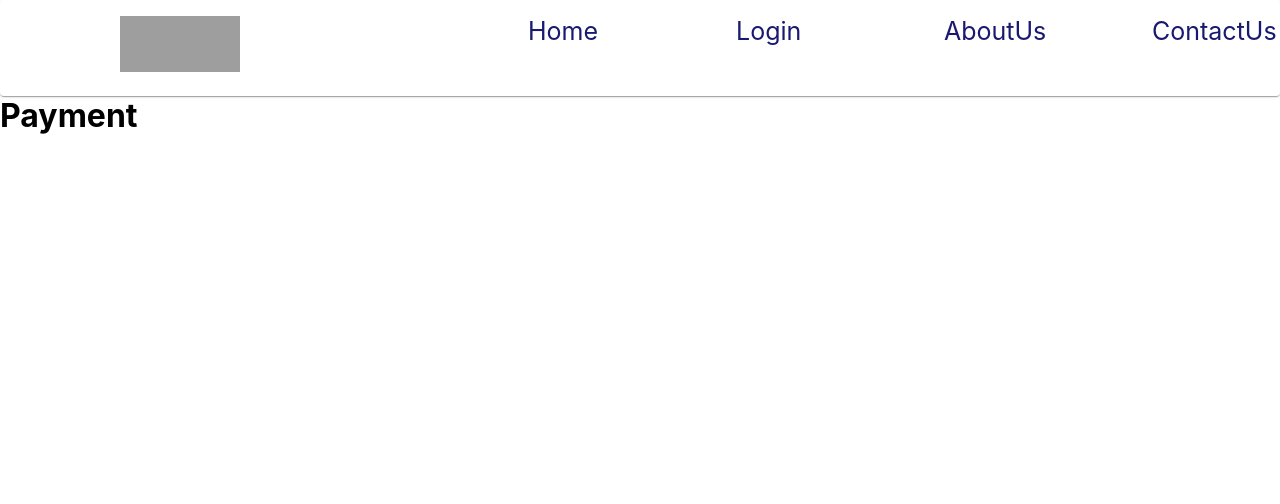
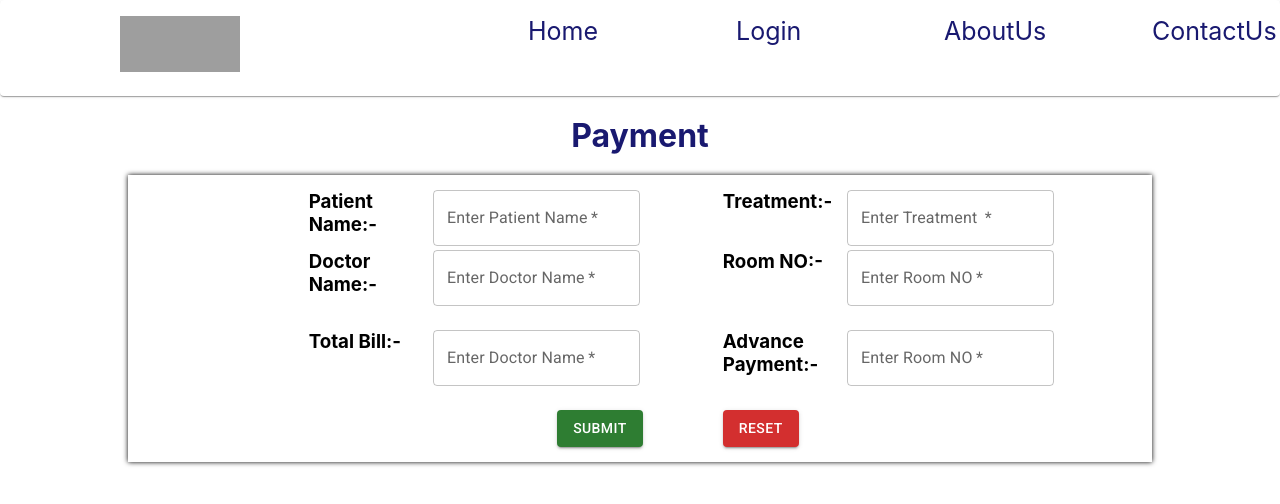
Before and after one commit to Pravin0545/HMS, a React (Create React App) app: page /administration/payment in a window 1280 px wide. Shown: the top 504 px of the page. Built offline with nearby package versions, Linux system fonts and the light colour scheme; grey boxes are pictures that could not be loaded.

Commit message:
HMS Project Pravin

```diff
--- a/src/Component/Administration/Patient/PatientsDetails.jsx
+++ b/src/Component/Administration/Patient/PatientsDetails.jsx
@@ -3,15 +3,15 @@ import { Link } from "react-router-dom";
 
 export const PatientsDetails = () => {
   return (
-    <div >
-      <h1 style={{textAlign:"center",color:"blue",margin:"20px"}}>PatientsDetails</h1>
+    <div>
+      <h1 className="admin">PatientsDetails</h1>
       <div className="partientdetailsnavbar">
         <Link to="/administration/patientdetails/newappointment">
           New Appointment
         </Link>
-      <Link to="/administration/patientdetails/todaysappointment">
+        {/* <Link to="/administration/patientdetails/todaysappointment">
         Today's Appointment
-      </Link>
+      </Link> */}
         <Link to="/administration/patientdetails/details">Details</Link>
       </div>
     </div>
--- a/src/Component/Administration/Room/Room.jsx
+++ b/src/Component/Administration/Room/Room.jsx
@@ -4,7 +4,7 @@ import { Link } from "react-router-dom";
 export const Room = () => {
   return (
     <div>
-      <h1>Room</h1>
+      <h1 className="admin">Room</h1>
       <Link to="/administration/room/roomallocatiom">Room Allocatiom</Link>
       <Link to="/administration/room/roomallocatiomdetails">
         Room Allocatiom Details
--- a/src/Component/Administration/Room/RoomAllocate.jsx
+++ b/src/Component/Administration/Room/RoomAllocate.jsx
@@ -1,9 +1,83 @@
 import React from "react";
+import { Grid, TextField, Button } from "@mui/material";
 
 export const RoomAllocate = () => {
   return (
     <div>
-      <h1>RoomAllocate</h1>
+      <h1 className="roomal">RoomAllocate</h1>
+      <div className="appointmentapplication">
+        <Grid container>
+          <Grid item xs={2}></Grid>
+          <Grid item xs={1.5}>
+            <h3>Patient Name:-</h3>
+          </Grid>
+          <Grid item xs={2.5}>
+            <TextField
+              variant="outlined"
+              label="Enter Patient Name"
+              type="text"
+              required
+            ></TextField>
+          </Grid>
+          <Grid item xs={1}></Grid>
+
+          <Grid item xs={1.5}>
+            <h3>Treatment:-</h3>
+          </Grid>
+          <Grid item xs={2.5}>
+            <TextField
+              variant="outlined"
+              label="Enter Treatment "
+              type="text"
+              required
+            ></TextField>
+          </Grid>
+          <Grid item xs={1}></Grid>
+          <br />
+          <br />
+          <br />
+          <Grid item xs={2}></Grid>
+          <Grid item xs={1.5}>
+            <h3>Doctor Name:-</h3>
+          </Grid>
+          <Grid item xs={2.5}>
+            <TextField
+              variant="outlined"
+              label="Enter Doctor Name"
+              type="text"
+              required
+            ></TextField>
+          </Grid>
+          <Grid item xs={1}></Grid>
+          <Grid item xs={1.5}>
+            <h3>Room NO:-</h3>
+          </Grid>
+          <Grid item xs={2.5}>
+            <TextField
+              variant="outlined"
+              label="Enter Room NO"
+              type="text"
+              required
+            ></TextField>
+          </Grid>
+          <Grid item xs={1}></Grid>
+          <br />
+          <br />
+          <br />
+          <br />
+          <Grid item xs={5}></Grid>
+          <Grid item xs={2}>
+            <Button variant="contained" color="success">
+              Submit
+            </Button>
+          </Grid>
+          <Grid item xs={2}>
+            <Button variant="contained" color="error">
+              Cancel
+            </Button>
+          </Grid>
+        </Grid>
+      </div>
     </div>
   );
 };
--- a/src/Component/Administration/Room/RoomAllocateDetails.jsx
+++ b/src/Component/Administration/Room/RoomAllocateDetails.jsx
@@ -1,9 +1,29 @@
 import React from "react";
+import { Card, CardContent, Grid } from "@mui/material";
 
 export const RoomAllocateDetails = () => {
   return (
     <div>
-      <h1>RoomAllocateDetails</h1>
+      <h1 className="roomal">RoomAllocateDetails</h1>
+      {/* <h2 style={{textAlign:"center",color:"blue",margin:"20px"}}>Details</h2> */}
+      <Card className="patientdetails1">
+        <CardContent className="patientdetails">
+          <Grid container>
+            <Grid item xs={3}>
+              <h4>Pravin Chittoji</h4>
+            </Grid>
+            <Grid item xs={3}>
+              <h4>Bone and Joint</h4>
+            </Grid>
+            <Grid item xs={3}>
+              <h4>DR.M.K.Gandhi</h4>
+            </Grid>
+            <Grid item xs={3}>
+              <h4>Room.NO 103</h4>
+            </Grid>
+          </Grid>
+        </CardContent>
+      </Card>
     </div>
   );
 };
--- a/src/Component/Administration/payment/Payment.jsx
+++ b/src/Component/Administration/payment/Payment.jsx
@@ -1,9 +1,112 @@
 import React from "react";
+import { Grid, TextField, Button } from "@mui/material";
 
 export const Payment = () => {
   return (
     <div>
-      <h1>Payment</h1>
+      <h1 className="roomal">Payment</h1>
+      <div className="appointmentapplication">
+        <Grid container>
+          <Grid item xs={2}></Grid>
+          <Grid item xs={1.5}>
+            <h3>Patient Name:-</h3>
+          </Grid>
+          <Grid item xs={2.5}>
+            <TextField
+              variant="outlined"
+              label="Enter Patient Name"
+              type="text"
+              required
+            ></TextField>
+          </Grid>
+          <Grid item xs={1}></Grid>
+
+          <Grid item xs={1.5}>
+            <h3>Treatment:-</h3>
+          </Grid>
+          <Grid item xs={2.5}>
+            <TextField
+              variant="outlined"
+              label="Enter Treatment "
+              type="text"
+              required
+            ></TextField>
+          </Grid>
+          <Grid item xs={1}></Grid>
+          <br />
+          <br />
+          <br />
+          <Grid item xs={2}></Grid>
+          <Grid item xs={1.5}>
+            <h3>Doctor Name:-</h3>
+          </Grid>
+          <Grid item xs={2.5}>
+            <TextField
+              variant="outlined"
+              label="Enter Doctor Name"
+              type="text"
+              required
+            ></TextField>
+          </Grid>
+          <Grid item xs={1}></Grid>
+          <Grid item xs={1.5}>
+            <h3>Room NO:-</h3>
+          </Grid>
+          <Grid item xs={2.5}>
+            <TextField
+              variant="outlined"
+              label="Enter Room NO"
+              type="text"
+              required
+            ></TextField>
+          </Grid>
+          <Grid item xs={1}></Grid>
+          <br />
+          <br />
+          <br />
+          <br />
+          <Grid item xs={2}></Grid>
+          <Grid item xs={1.5}>
+            <h3>Total Bill:-</h3>
+          </Grid>
+          <Grid item xs={2.5}>
+            <TextField
+              variant="outlined"
+              label="Enter Doctor Name"
+              type="text"
+              required
+            ></TextField>
+          </Grid>
+          <Grid item xs={1}></Grid>
+          <Grid item xs={1.5}>
+            <h3>Advance Payment:-</h3>
+          </Grid>
+          <Grid item xs={2.5}>
+            <TextField
+              variant="outlined"
+              label="Enter Room NO"
+              type="text"
+              required
+            ></TextField>
+          </Grid>
+          <Grid item xs={1}></Grid>
+          <br />
+          <br />
+          <br />
+          <br />
+          <Grid item xs={5}></Grid>
+          <Grid item xs={2}>
+            <Button variant="contained" color="success">
+              Submit
+            </Button>
+          </Grid>
+          <Grid item xs={2}>
+            <Button variant="contained" color="error">
+              Reset
+            </Button>
+          </Grid>
+        </Grid>
+      </div>
     </div>
   );
 };
--- a/src/Component/Common.css
+++ b/src/Component/Common.css
@@ -1,6 +1,7 @@
-*{
+* {
     margin: 0;
 }
+
 .logo {
     width: 200px;
     height: 80px;
@@ -85,7 +86,7 @@ a {
 .footer {
     background-color: #191970;
     color: white;
-    height: 200px;
+    height: 80px;
 }
 
 .dcard1 {
@@ -93,25 +94,36 @@ a {
     border: 2px solid #191970;
     margin: 10px 10px 40px 40px;
 }
-.appointmentapplication{
+
+.appointmentapplication {
     box-shadow: 0 0px 5px black;
     padding: 15px;
     margin-left: 10%;
     margin-right: 10%;
 
 }
-.patientdetails1{
+
+.patientdetails1 {
     margin: 15px;
     border: 1px solid black;
 }
-.patientdetails h4{
+
+.patientdetails h4 {
     margin: 0;
 }
-.partientdetailsnavbar{
+
+.partientdetailsnavbar {
     box-shadow: 0px 0px 5px #2AAA8A;
     padding: 15px;
 }
-.partientdetailsnavbar a{
-    color: blue;
+
+.partientdetailsnavbar a {
+    color: #191970;
     margin-left: 150px;
 }
+
+.roomal {
+    text-align: center;
+    padding: 20px;
+    color: #191970;
+}
--- a/src/Component/Home/Registration.jsx
+++ b/src/Component/Home/Registration.jsx
@@ -1,9 +1,98 @@
 import React from "react";
+import { Grid, TextField, Button } from "@mui/material";
 
 export const Registration = () => {
   return (
     <div>
-      <h1 className="admin">Registration</h1>
+      <h2 style={{ textAlign: "center", color: " #2AAA8A", margin: "20px" }}>
+        NewAppointment
+      </h2>
+      <div className="appointmentapplication">
+        <Grid container>
+          <Grid item xs={2}></Grid>
+          <Grid item xs={1.5}>
+            <h3>Enter Full Name:</h3>
+          </Grid>
+          <Grid item xs={2.5}>
+            <TextField
+              variant="outlined"
+              label="Enter Full Name"
+              type="text"
+              required
+            ></TextField>
+          </Grid>
+          <Grid item xs={1.5}>
+            <h3>Enter Number:</h3>
+          </Grid>
+          <Grid item xs={4.5}>
+            <TextField
+              variant="outlined"
+              label="Enter Number"
+              type="number"
+              required
+            ></TextField>
+          </Grid>
+        </Grid>
+        <br />
+        <br />
+        <Grid container>
+          <Grid item xs={2}></Grid>
+          <Grid item xs={1.5}>
+            <h3>Enter Email:</h3>
+          </Grid>
+          <Grid item xs={2.5}>
+            <TextField
+              variant="outlined"
+              label="Enter Email"
+              type="text"
+              required
+            ></TextField>
+          </Grid>
+          <Grid item xs={1.5}>
+            <h3>Enter DOB:</h3>
+          </Grid>
+          <Grid item xs={2.1}>
+            <TextField variant="outlined" type="date" fullWidth></TextField>
+          </Grid>
+        </Grid>
+        <br />
+        <br />
+        <Grid container>
+          <Grid item xs={2}></Grid>
+          <Grid item xs={1.5}>
+            <h3>Enter Address</h3>
+          </Grid>
+          <Grid item xs={6.1}>
+            <TextField
+              variant="outlined"
+              label="Enter Address"
+              required
+              fullWidth
+            />
+          </Grid>
+        </Grid>
+        <br />
+        <Grid container>
+          <Grid item xs={2}></Grid>
+          <Grid item xs={10}>
+            <h3>Please descripe the Reason for the Visit:</h3>
+          </Grid>
+          <Grid item xs={2}></Grid>
+          <Grid item xs={7.6}>
+            <TextField fullWidth></TextField>
+          </Grid>
+        </Grid>
+        <br />
+        <Grid container>
+          <Grid item xs={4.5}></Grid>
+          <Grid item xs={2}>
+            <Button variant="contained">CANCEL</Button>
+          </Grid>
+          <Grid item xs={2}>
+            <Button variant="contained">SUBMIT</Button>
+          </Grid>
+        </Grid>
+      </div>
     </div>
   );
 };
```
Also changed, not shown: src/App.js (+4 -4 lines), src/Component/Administration/Patient/NewAppointment.jsx (+34 -15 lines), src/Component/Home/Login.jsx (+34 -23 lines), src/Component/Navbar.jsx (+0 -7 lines). Lines whose indentation alone changed are shown as unchanged.
